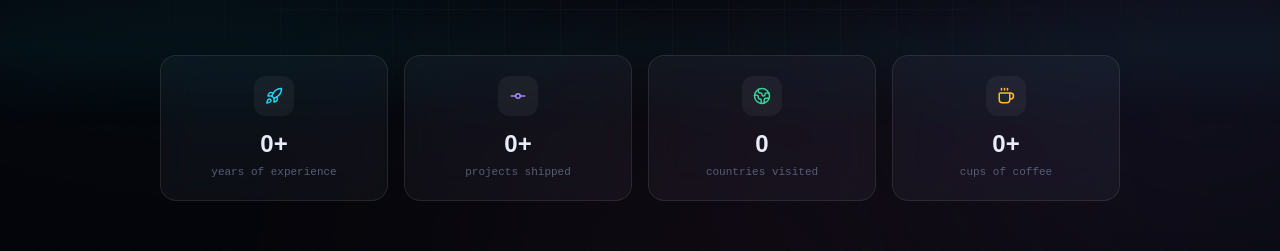
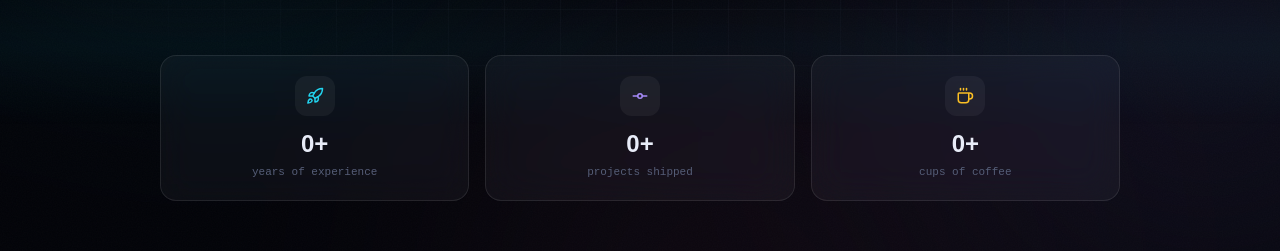
Before and after one commit to cmanh75/manhnpc, a React (Vite) app in the folder frontend/: page /about in a window 1280 px wide. Shown: the part 495-746 px from the top of the page. Built offline with nearby package versions, Linux system fonts and the light colour scheme; no server answers.

Commit message:
Remove countries-visited stat card from the About page

```diff
--- a/frontend/src/pages/AboutPage.tsx
+++ b/frontend/src/pages/AboutPage.tsx
@@ -1,6 +1,6 @@
 import { useEffect, useRef, useState } from 'react'
 import { Link } from 'react-router-dom'
-import { Mail, MapPin, Briefcase, Coffee, Rocket, GitCommit, Globe2, Camera, Loader2 } from 'lucide-react'
+import { Mail, MapPin, Briefcase, Coffee, Rocket, GitCommit, Camera, Loader2 } from 'lucide-react'
 import { GithubIcon, LinkedinIcon } from '../components/ui/BrandIcons'
 import { PageShell, SectionHeading, Reveal, CountUp } from '../components/ui'
 import { api, auth } from '../lib/api'
@@ -130,11 +130,10 @@ export function AboutPage() {
       </Reveal>
 
       {/* ===== stats ===== */}
-      <div className="mb-16 grid grid-cols-2 gap-4 md:grid-cols-4">
+      <div className="mb-16 grid grid-cols-2 gap-4 md:grid-cols-3">
         {[
           { icon: <Rocket size={18} className="text-cyan" />, value: profile.stats.yearsOfExperience, suffix: '+', label: 'years of experience' },
           { icon: <GitCommit size={18} className="text-violet" />, value: profile.stats.projectsCompleted, suffix: '+', label: 'projects shipped' },
-          { icon: <Globe2 size={18} className="text-mint" />, value: profile.stats.countriesVisited, suffix: '', label: 'countries visited' },
           { icon: <Coffee size={18} className="text-amber" />, value: profile.stats.cupsOfCoffee, suffix: '+', label: 'cups of coffee' },
         ].map((stat, i) => (
           <Reveal key={stat.label} delay={i * 0.07}>
```
